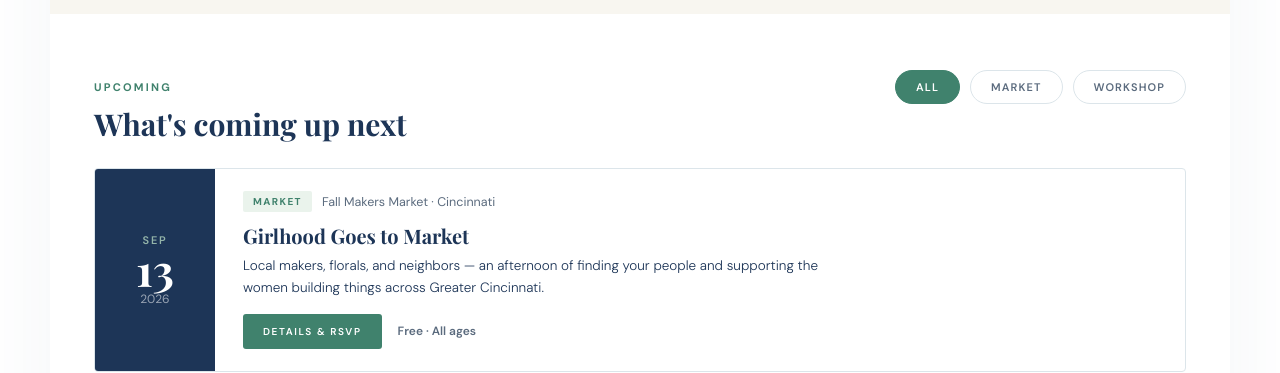
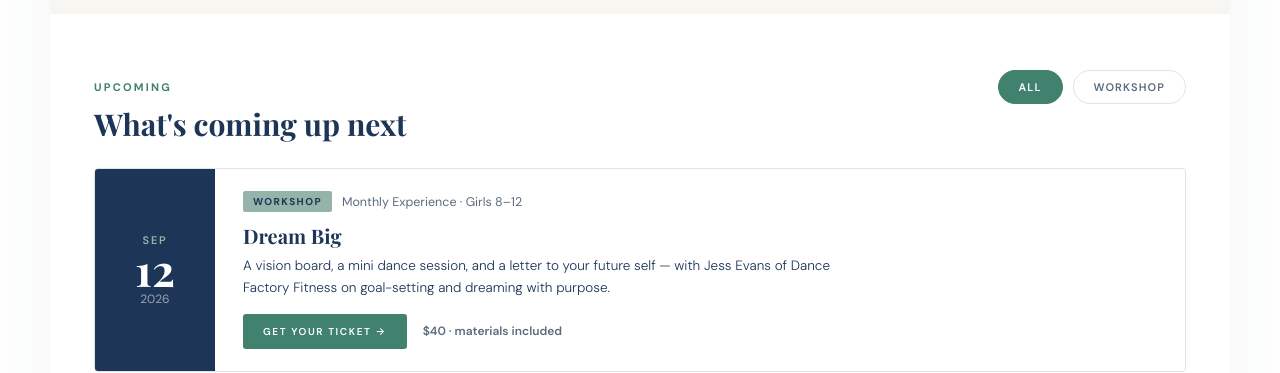
Before and after one commit to girlhoodcollective/girlhoodcincy, a React (Vite) app: page /events in a window 1280 px wide. Shown: the part 469-842 px from the top of the page. Built offline with nearby package versions, Linux system fonts and the light colour scheme; a web font is replaced by a local one.

Commit message:
Hide market events from Upcoming; workshops only in that section
Girlhood Goes to Market is set published: false (data preserved for
later), and the Market filter chip is removed since "What's coming
up next" now only surfaces workshop events.

```diff
--- a/src/pages/Events.jsx
+++ b/src/pages/Events.jsx
@@ -5,7 +5,7 @@ import Footer from '../components/Footer.jsx';
 
 const EVENTS = [
   {
-    id: 'market', mon: 'Sep', day: '13', year: '2026', cat: 'Market',
+    id: 'market', mon: 'Sep', day: '13', year: '2026', cat: 'Market', published: false,
     badgeBg: 'var(--gc-sage-light)', badgeText: 'var(--gc-emerald)',
     title: 'Girlhood Goes to Market', where: 'Fall Makers Market · Cincinnati',
     price: 'Free · All ages',
@@ -122,7 +122,7 @@ const PAST = [
   },
 ];
 
-const CATS = ['All', 'Market', 'Workshop'];
+const CATS = ['All', 'Workshop'];
 
 export default function Events() {
   const [filter, setFilter] = useState('All');
```
